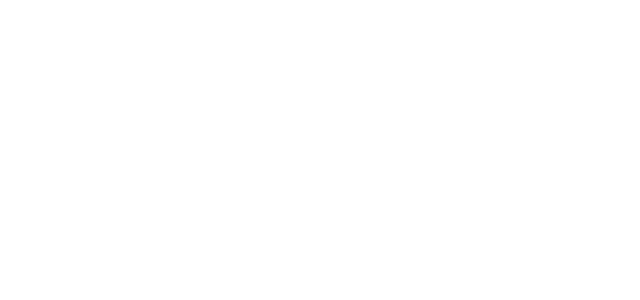
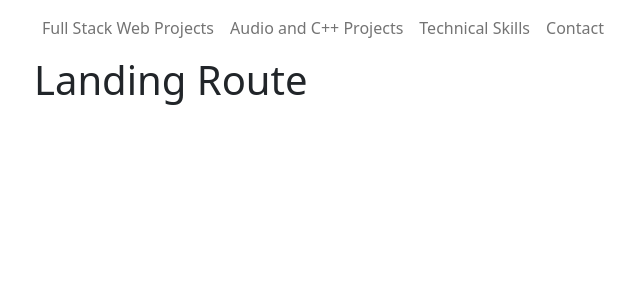
Before and after one commit to hsetlik/portfolio, a React (Create React App) app: page / in a window 1280 px wide. Before the commit this address had no page. Shown: the top 300 px of the page, without its empty margins (48-688 px from the left). Built offline with nearby package versions, Linux system fonts and the light colour scheme.

Commit message:
routes and navbar

```diff
--- a/package.json
+++ b/package.json
@@ -10,7 +10,9 @@
     "@types/node": "^16.11.21",
     "@types/react": "^17.0.38",
     "@types/react-dom": "^17.0.11",
+    "bootstrap": "^5.1.3",
     "react": "^17.0.2",
+    "react-bootstrap": "^2.1.1",
     "react-dom": "^17.0.2",
     "react-router-dom": "^6.2.1",
     "react-scripts": "5.0.0",
--- a/src/App.tsx
+++ b/src/App.tsx
@@ -1,14 +1,36 @@
-import './App.css';
-import { Routes } from 'react-router-dom';
+import { Route, Routes } from 'react-router-dom';
+import LandingRoute from './components/landing/LandingRoute';
+import WebProjectsRoute from './components/web-projects/WebProjectsRoute';
+import CppRoute from './components/cpp-projects/CppRoute';
+import SkillsRoute from './components/skills/SkillsRoute';
+import ContactRoute from './components/contact/ContactRoute';
+import NavigationHeader from './common/NavigationHeader';
+import { Container } from 'react-bootstrap';
 
 function App() {
   return (
-    <div >
-      <Routes>
+    <div>
+      <NavigationHeader />
+      <Container>
+        <Routes>
+          <Route path='/' element={<LandingRoute />} />
+          <Route path='/web-projects' element={<WebProjectsRoute />} />
+          <Route path='/cpp-projects' element={<CppRoute />} />
+          <Route path='/skills' element={<SkillsRoute />} />
+          <Route path='/contact' element={<ContactRoute />} />
+        </Routes>
+      </Container>
 
-      </Routes>
+
     </div>
   );
 }
 
 export default App;
+
+
+/*
+ <Container style={{margin: '7em'}}>
+
+    </Container>
+*/
--- /dev/null
+++ b/src/common/NavigationHeader.tsx
@@ -0,0 +1,19 @@
+import React from "react";
+import { Container, Nav, Navbar } from "react-bootstrap";
+
+
+export default function NavigationHeader() {
+
+    return (
+        <Navbar>
+            <Container>
+                <Nav>
+                    <Nav.Link href="web-projects">Full Stack Web Projects</Nav.Link>
+                    <Nav.Link href="cpp-projects">Audio and C++ Projects</Nav.Link>
+                    <Nav.Link href="skills">Technical Skills</Nav.Link>
+                    <Nav.Link href="contact">Contact</Nav.Link>
+                </Nav>
+            </Container>
+        </Navbar>
+    )
+}
--- /dev/null
+++ b/src/components/contact/ContactRoute.tsx
@@ -0,0 +1,11 @@
+import React from "react";
+
+export default function ContactRoute() {
+
+    return(
+    <div>
+        <h1>Contact Route</h1>
+
+    </div>
+    )
+}
--- /dev/null
+++ b/src/components/cpp-projects/CppRoute.tsx
@@ -0,0 +1,11 @@
+import React from "react";
+
+export default function CppRoute() {
+
+    return(
+    <div>
+        <h1>Cpp Route</h1>
+
+    </div>
+    )
+}
--- /dev/null
+++ b/src/components/landing/LandingRoute.tsx
@@ -0,0 +1,11 @@
+import React from "react";
+
+export default function LandingRoute() {
+
+    return(
+    <div>
+        <h1>Landing Route</h1>
+
+    </div>
+    )
+}
--- /dev/null
+++ b/src/components/skills/SkillsRoute.tsx
@@ -0,0 +1,11 @@
+import React from "react";
+
+export default function SkillsRoute() {
+
+    return(
+    <div>
+        <h1>Skills Route</h1>
+
+    </div>
+    )
+}
--- /dev/null
+++ b/src/components/web-projects/WebProjectsRoute.tsx
@@ -0,0 +1,11 @@
+import React from "react";
+
+export default function WebProjectsRoute() {
+
+    return(
+    <div>
+        <h1>Web Projects Route</h1>
+
+    </div>
+    )
+}
--- a/src/index.tsx
+++ b/src/index.tsx
@@ -1,6 +1,7 @@
 import React from 'react';
 import ReactDOM from 'react-dom';
 import './index.css';
+import 'bootstrap/dist/css/bootstrap.min.css';
 import App from './App';
 import reportWebVitals from './reportWebVitals';
 import { BrowserRouter } from 'react-router-dom';
```
Also changed, not shown: 1 other file (tests, documents, lock files or other folders).
